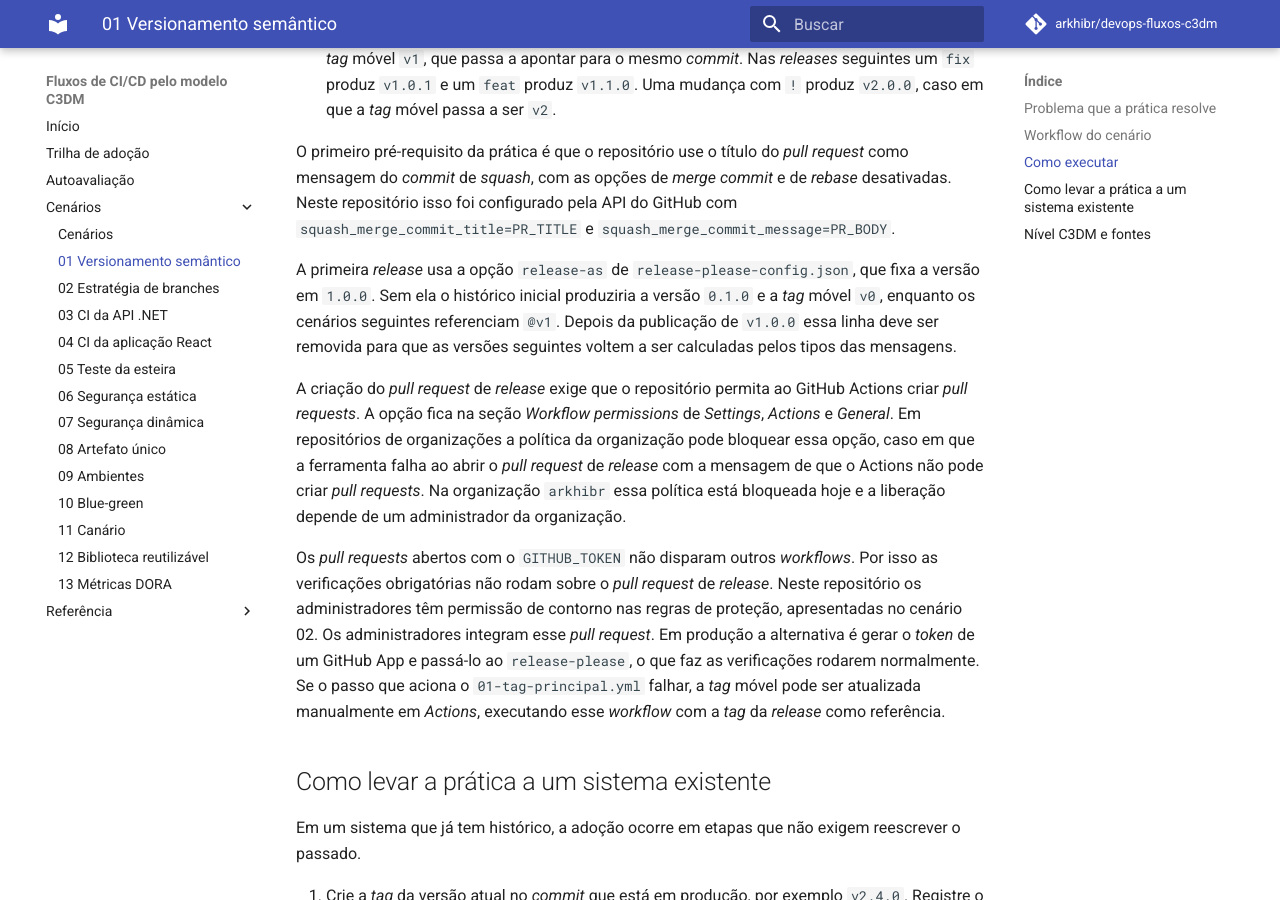
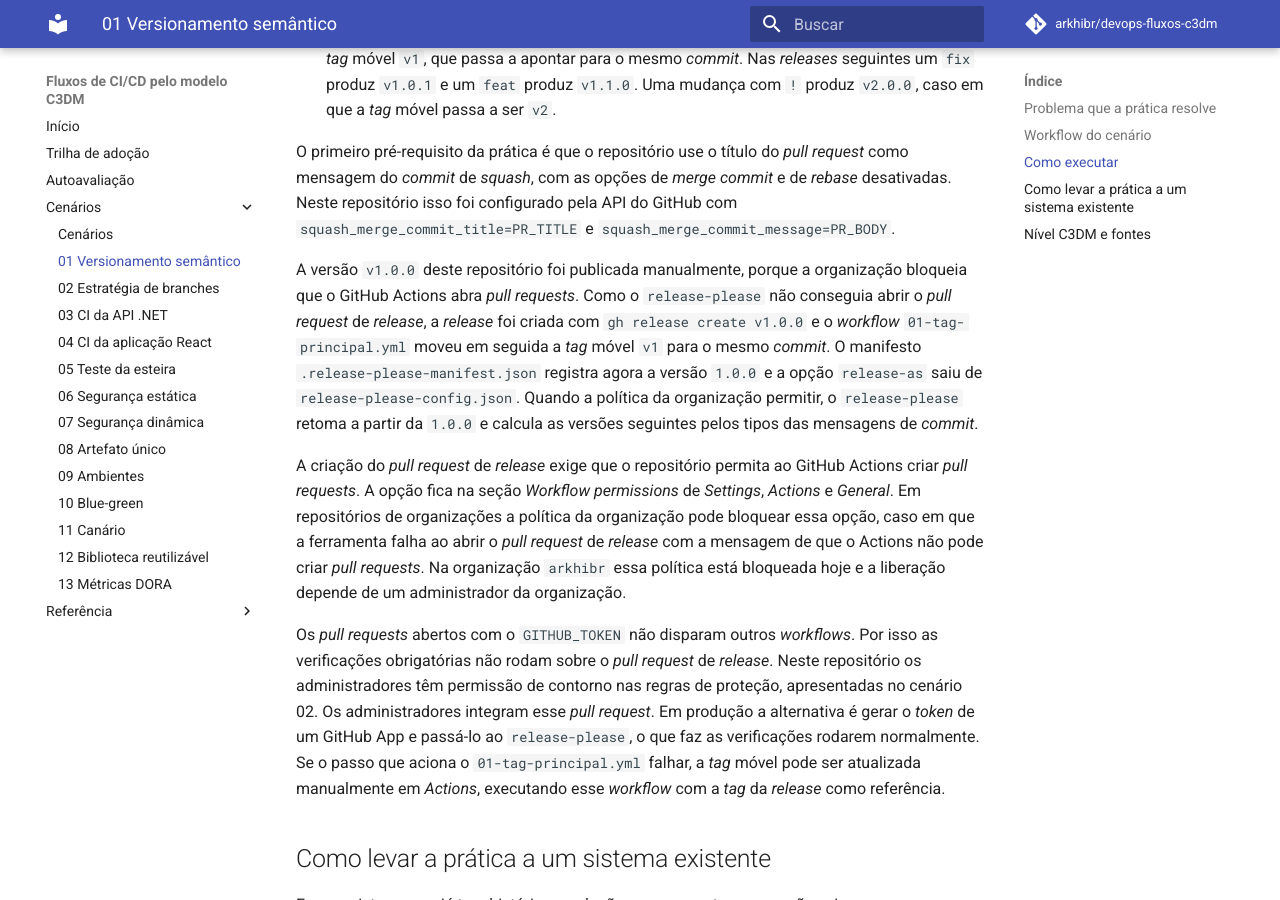
Before and after one commit to arkhibr/devops-fluxos-c3dm, an MkDocs documentation site: the page built from docs/cenarios/01.md, in a window 1280 px wide and 900 px high, scrolled down 2340 px. Built offline with MkDocs 1.6.1 and Material for MkDocs 9.7.7, drawn with Linux system fonts in a browser that asks for light colours; comment, search, counter and statistics services are not loaded.

Commit message:
chore(01): registra a versão 1.0.0 publicada manualmente (#19)
Define o manifesto do release-please em 1.0.0, remove release-as e
documenta no cenário 01 que a v1.0.0 foi publicada manualmente.

🤖 Generated with [Claude Code](https://claude.com/claude-code)

---------

Co-authored-by: Claude Sonnet 5.5 <noreply@anthropic.com>

```diff
--- a/cenarios/01-versionamento-semantico/README.md
+++ b/cenarios/01-versionamento-semantico/README.md
@@ -50,7 +50,7 @@ sequenceDiagram
 
 O primeiro pré-requisito da prática é que o repositório use o título do *pull request* como mensagem do *commit* de *squash*, com as opções de *merge commit* e de *rebase* desativadas. Neste repositório isso foi configurado pela API do GitHub com `squash_merge_commit_title=PR_TITLE` e `squash_merge_commit_message=PR_BODY`.
 
-A primeira *release* usa a opção `release-as` de `release-please-config.json`, que fixa a versão em `1.0.0`. Sem ela o histórico inicial produziria a versão `0.1.0` e a *tag* móvel `v0`, enquanto os cenários seguintes referenciam `@v1`. Depois da publicação de `v1.0.0` essa linha deve ser removida para que as versões seguintes voltem a ser calculadas pelos tipos das mensagens.
+A versão `v1.0.0` deste repositório foi publicada manualmente, porque a organização bloqueia que o GitHub Actions abra *pull requests*. Como o `release-please` não conseguia abrir o *pull request* de *release*, a *release* foi criada com `gh release create v1.0.0` e o *workflow* `01-tag-principal.yml` moveu em seguida a *tag* móvel `v1` para o mesmo *commit*. O manifesto `.release-please-manifest.json` registra agora a versão `1.0.0` e a opção `release-as` saiu de `release-please-config.json`. Quando a política da organização permitir, o `release-please` retoma a partir da `1.0.0` e calcula as versões seguintes pelos tipos das mensagens de *commit*.
 
 A criação do *pull request* de *release* exige que o repositório permita ao GitHub Actions criar *pull requests*. A opção fica na seção *Workflow permissions* de *Settings*, *Actions* e *General*. Em repositórios de organizações a política da organização pode bloquear essa opção, caso em que a ferramenta falha ao abrir o *pull request* de *release* com a mensagem de que o Actions não pode criar *pull requests*. Na organização `arkhibr` essa política está bloqueada hoje e a liberação depende de um administrador da organização.
 
--- a/release-please-config.json
+++ b/release-please-config.json
@@ -4,7 +4,6 @@
   "packages": {
     ".": {
       "release-type": "simple",
-      "release-as": "1.0.0",
       "changelog-path": "CHANGELOG.md"
     }
   }
```
Also changed, not shown: .release-please-manifest.json, 1 other file.
